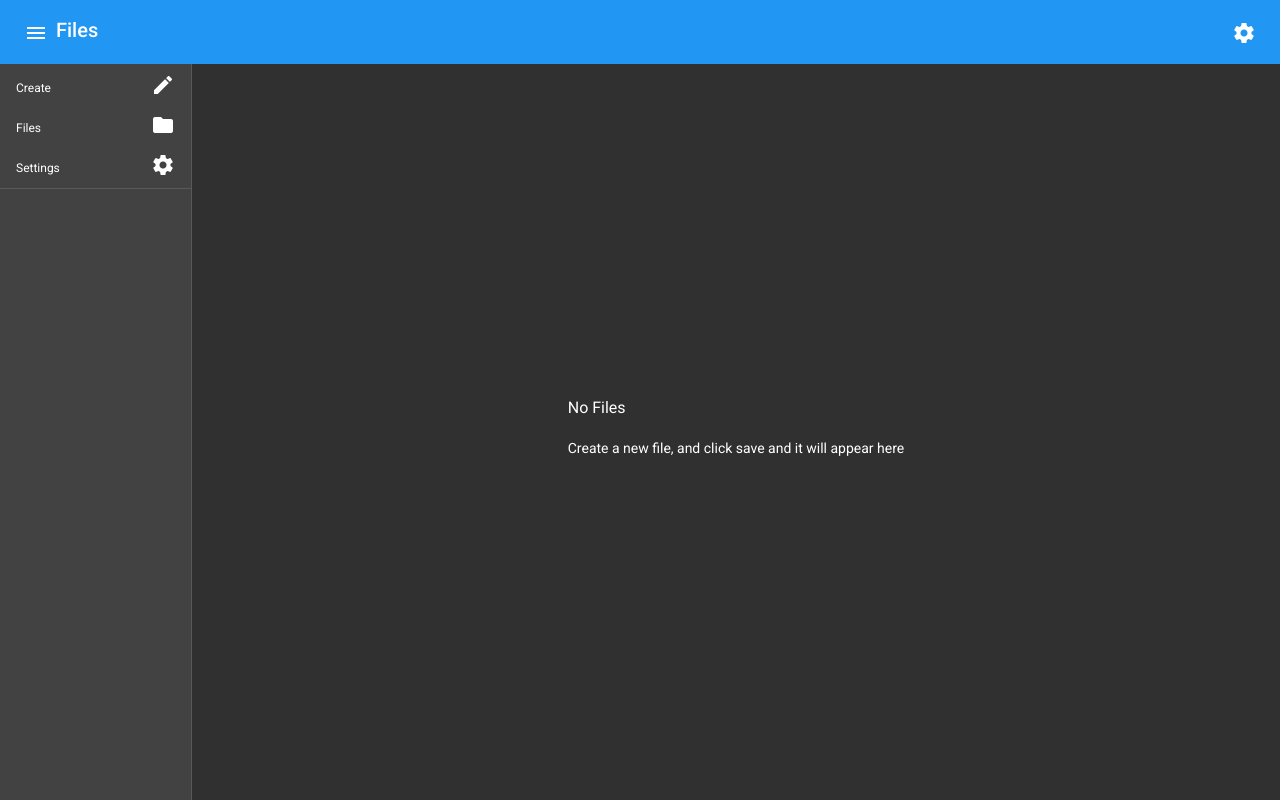
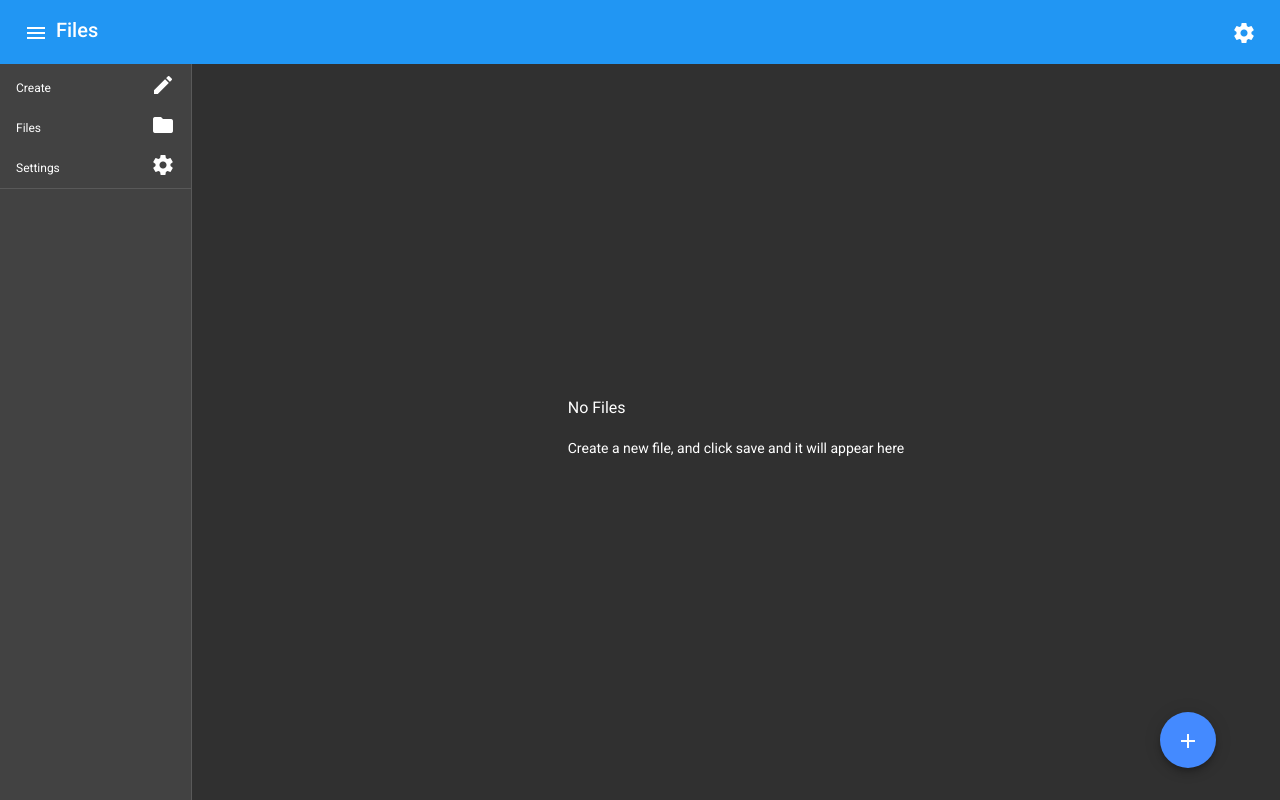
Before and after one commit to bradtaniguchi/fcc-markdown-previewer, an Angular app: page /fcc-markdown-previewer/files in a window 1280 px wide. Built offline with nearby package versions, Linux system fonts and the light colour scheme.

Commit message:
Add create fab

```diff
--- a/projects/client/src/app/modules/files/files.component.ts
+++ b/projects/client/src/app/modules/files/files.component.ts
@@ -66,6 +66,15 @@ import { take } from 'rxjs/operators';
         </mat-list-item>
       </mat-list>
     </ng-container>
+    <a
+      aria-label="Create File"
+      [routerLink]="['/editor']"
+      mat-fab
+      title="Create File"
+      class="fab"
+    >
+      <mat-icon>add</mat-icon>
+    </a>
     <ng-template #actionTemplate>
       <span class="flex-row">
         <span>
--- a/projects/client/src/styles/layout.scss
+++ b/projects/client/src/styles/layout.scss
@@ -57,3 +57,9 @@
 .no-margin {
   margin: 0;
 }
+
+.fab.mat-fab {
+  position: absolute;
+  bottom: 32px;
+  right: 64px;
+}
```
